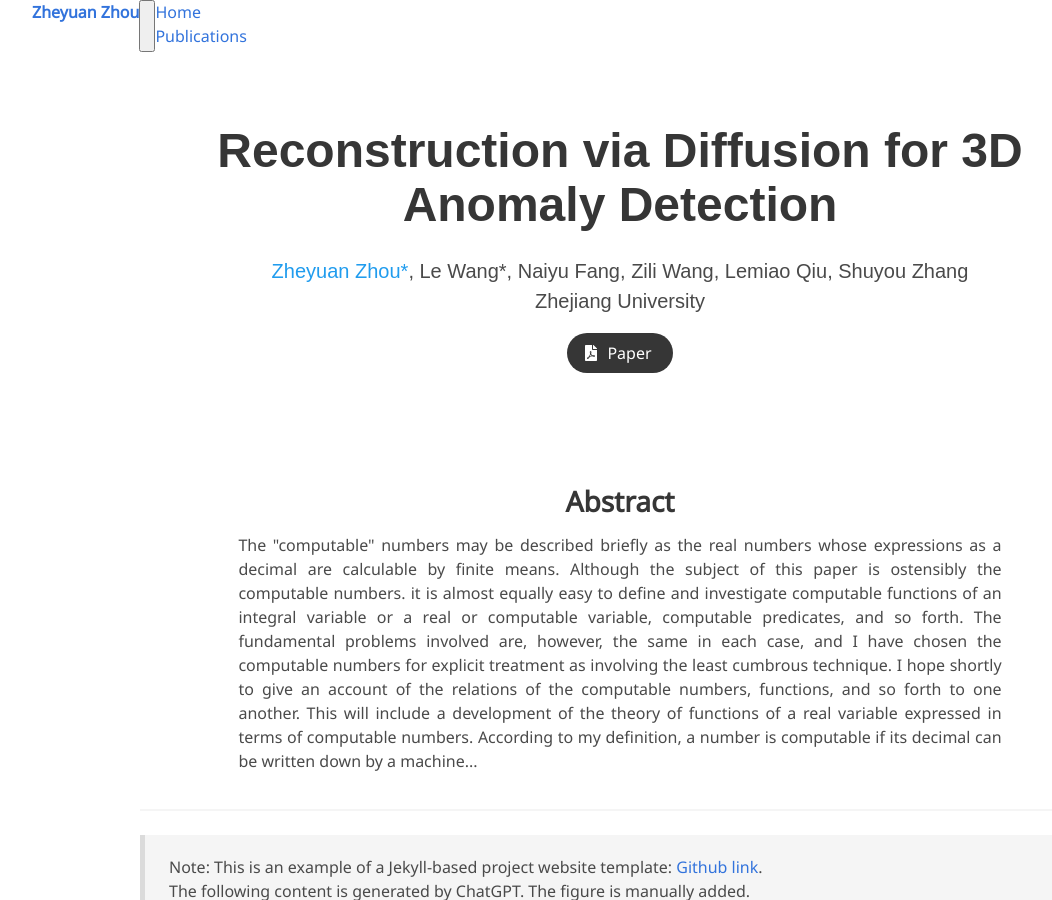
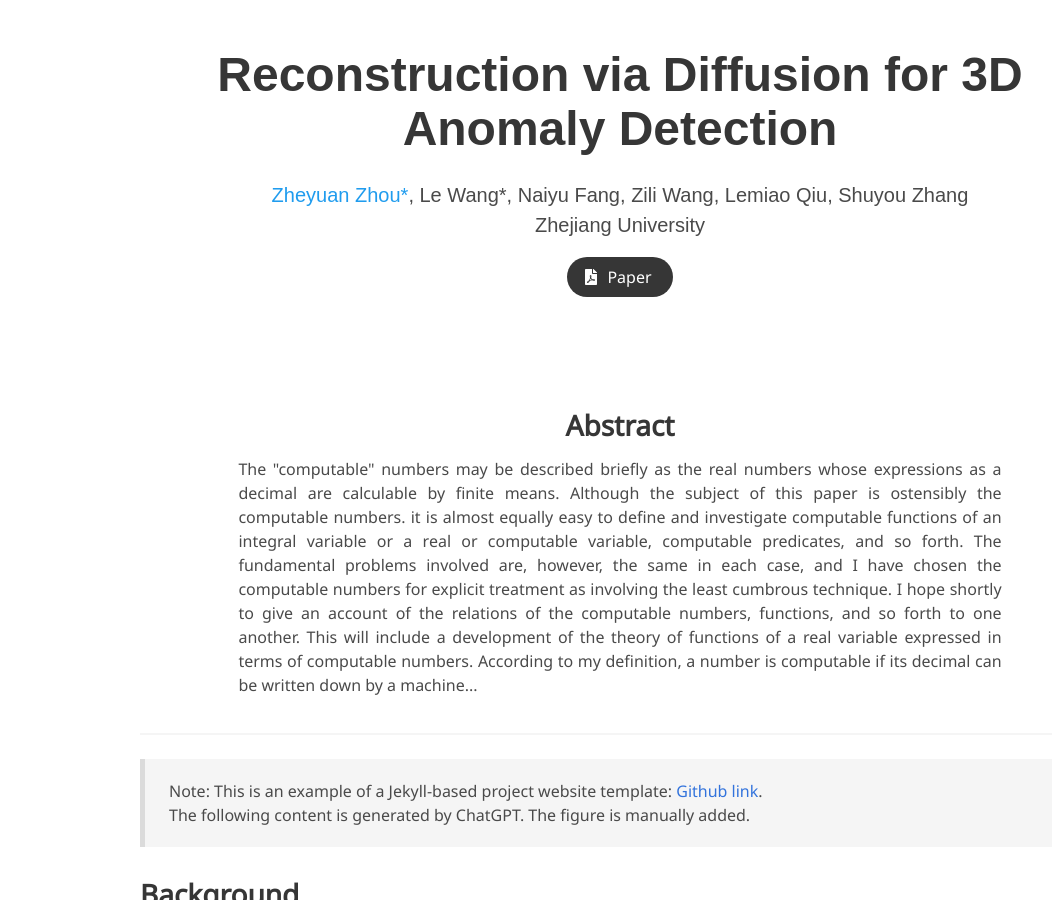
Before and after one commit to zhouzheyuan/zhouzheyuan.github.io, a Jekyll site: the page built from r3d-ad.md, in a window 1280 px wide and 900 px high. Shown: the whole window, without its empty margins (20-1072 px from the left). Built offline with Jekyll 4.4.1, drawn with Linux system fonts in a browser that asks for light colours; some web fonts are replaced.

Commit message:
Update project.html

```diff
--- a/_layouts/project.html
+++ b/_layouts/project.html
@@ -39,7 +39,6 @@
   </script>
 </head>
 <body>
-{% include navbar.html %}
 
 <section class="hero">
   <div class="hero-body">
```
